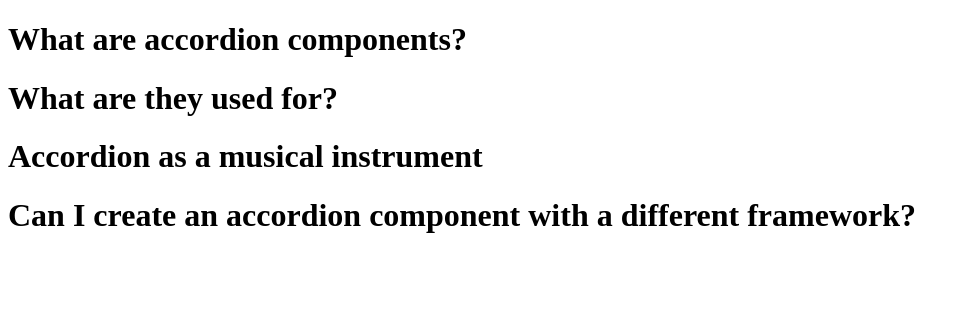
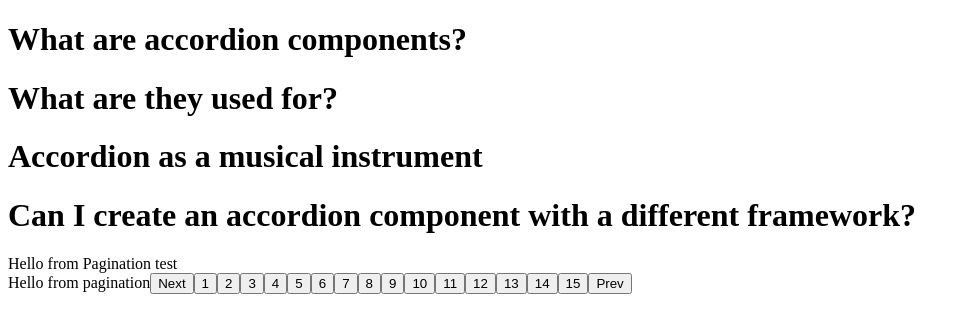
Before and after one commit to himanshusangwann/25_MiniProject, a React (Vite) app: page / in a window 1280 px wide. Shown: the top 332 px of the page, without its empty margins (0-970 px from the left). Built offline with nearby package versions, Linux system fonts and the light colour scheme.

Commit message:
pagination half

```diff
--- a/src/App.jsx
+++ b/src/App.jsx
@@ -3,6 +3,8 @@ import reactLogo from './assets/react.svg'
 import viteLogo from '/vite.svg'
 import './App.css'
 import Index from './components'
+import Pagination from './Pagination/Pagination'
+import PaginationTest from './Pagination/PaginationTest'
 
 
 function App() {
@@ -10,8 +12,8 @@ function App() {
 
   return (
     <>
-
     <Index/>
+    <PaginationTest/>
     </>
   )
 }
--- /dev/null
+++ b/src/Pagination/Pagination.jsx
@@ -0,0 +1,27 @@
+const Pagination=({currentpage,totalpage=15,onpagechange})=>{
+    function generatepage(){
+        const pages =[]
+        for(let i=1;i<=totalpage;i++){
+            pages.push(i)
+        }
+
+        return pages;
+    }
+    return(
+        <div>Hello from pagination
+            <button>Next</button>
+            {
+                generatepage().map((item)=>
+
+                   ( <button>{item}</button>)
+                )
+            }
+            <button>Prev</button>
+
+        </div>
+
+
+    )
+}
+
+export default Pagination
--- /dev/null
+++ b/src/Pagination/PaginationTest.jsx
@@ -0,0 +1,13 @@
+import Pagination from "./Pagination"
+
+const PaginationTest=()=>{
+    return(
+        <div>
+            Hello from Pagination test
+            <Pagination/>
+
+        </div>
+    )
+}
+
+export default PaginationTest
```
